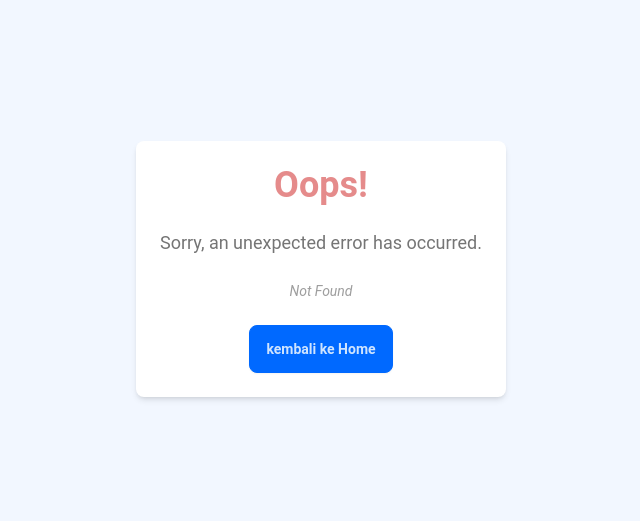
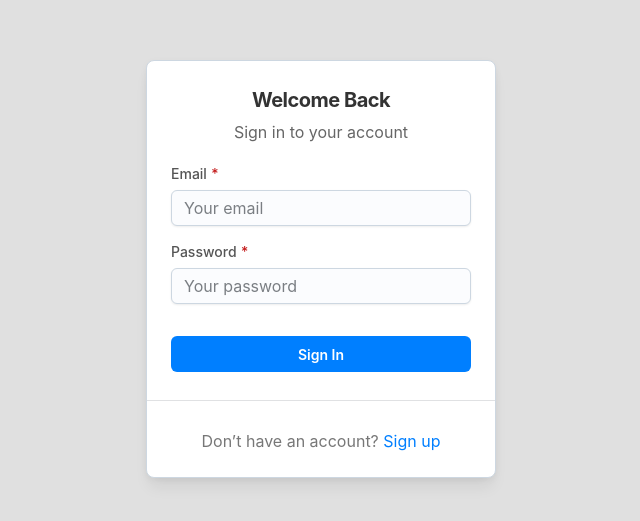
Before and after one commit to fauzyDev/Frontend-Web-album, a React (Vite) app: page /login in a window 1280 px wide. Before the commit this address had no page. Shown: the part 131-652 px from the top of the page, without its empty margins (319-959 px from the left). Built offline with nearby package versions, Linux system fonts and the light colour scheme.

Commit message:
code update

```diff
--- /dev/null
+++ b/src/Login/page.tsx
@@ -0,0 +1,100 @@
+import * as React from 'react';
+import { CssVarsProvider } from '@mui/joy/styles';
+import CssBaseline from '@mui/joy/CssBaseline';
+import Box from '@mui/joy/Box';
+import Button from '@mui/joy/Button';
+import Divider from '@mui/joy/Divider';
+import FormControl from '@mui/joy/FormControl';
+import FormLabel from '@mui/joy/FormLabel';
+import Input from '@mui/joy/Input';
+import Typography from '@mui/joy/Typography';
+import Link from '@mui/joy/Link';
+import Card from '@mui/joy/Card';
+import CardContent from '@mui/joy/CardContent';
+import CardActions from '@mui/joy/CardActions';
+
+interface FormElements extends HTMLFormControlsCollection {
+  email: HTMLInputElement;
+  password: HTMLInputElement;
+}
+interface SignInFormElement extends HTMLFormElement {
+  readonly elements: FormElements;
+}
+
+export default function Login() {
+  const handleSubmit = (event: React.FormEvent<SignInFormElement>) => {
+    event.preventDefault();
+    const formElements = event.currentTarget.elements;
+    const data = {
+      email: formElements.email.value,
+      password: formElements.password.value,
+    };
+    alert(JSON.stringify(data, null, 2));
+  };
+
+  return (
+    <CssVarsProvider>
+      <CssBaseline />
+      <Box
+        sx={{
+          minHeight: '100vh',
+          display: 'flex',
+          justifyContent: 'center',
+          alignItems: 'center',
+          backgroundColor: '#e0e0e0', // Latar belakang abu-abu yang lebih lembut
+          padding: 2,
+        }}
+      >
+        <Card
+          variant="outlined"
+          sx={{
+            width: 350,
+            padding: 3,
+            boxShadow: 'lg',
+            borderRadius: 'md',
+            backgroundColor: '#ffffff', // Warna putih untuk kontras dengan latar belakang abu-abu
+          }}
+        >
+          <CardContent>
+            <Typography level="h4" sx={{ fontWeight: 'bold', textAlign: 'center', color: '#333' }}>
+              Welcome Back
+            </Typography>
+            <Typography level="inherit" sx={{ textAlign: 'center', mb: 2, color: '#666' }}>
+              Sign in to your account
+            </Typography>
+            <Box
+              component="form"
+              onSubmit={handleSubmit}
+              sx={{
+                display: 'flex',
+                flexDirection: 'column',
+                gap: 2,
+              }}
+            >
+              <FormControl required>
+                <FormLabel sx={{ color: '#555' }}>Email</FormLabel>
+                <Input type="email" name="email" placeholder="Your email" />
+              </FormControl>
+              <FormControl required>
+                <FormLabel sx={{ color: '#555' }}>Password</FormLabel>
+                <Input type="password" name="password" placeholder="Your password" />
+              </FormControl>
+              <Button type="submit" sx={{ mt: 2, backgroundColor: '#007FFF', color: '#fff', '&:hover': { backgroundColor: '#0059B2' } }}>
+                Sign In
+              </Button>
+            </Box>
+          </CardContent>
+          <Divider sx={{ my: 2, borderColor: '#ddd' }} />
+          <CardActions sx={{ justifyContent: 'center' }}>
+            <Typography level="inherit" sx={{ color: '#777' }}>
+              Don’t have an account?{' '}
+              <Link href="#" underline="hover" sx={{ color: '#007FFF' }}>
+                Sign up
+              </Link>
+            </Typography>
+          </CardActions>
+        </Card>
+      </Box>
+    </CssVarsProvider>
+  );
+}
--- a/src/components/Dashboard/components/Tables.jsx
+++ b/src/components/Dashboard/components/Tables.jsx
@@ -1,7 +1,6 @@
 import Card from '@mui/joy/Card';
 import Table from '@mui/joy/Table';
 import Button from '@mui/joy/Button';
-
 
 const Tables = () => {
   return (
--- a/src/main.jsx
+++ b/src/main.jsx
@@ -9,12 +9,17 @@ import { ThemeProvider } from "@material-tailwind/react";
 import ErrorPage from "./error-page";
 import Page from "./pages/Dashboard/page"
 import Upload from "./pages/Dashboard/Upload";
+import Login from "./Login/page";
 
 const router = createBrowserRouter([
     {
       path: "/",
       element: <App/>,
       errorElement: <ErrorPage/>
+    },
+    {
+      path: "/login",
+      element: <Login/>
     },
     {
       path: "/pages/dashboard",
--- a/src/pages/Kategori/Kategori.jsx
+++ /dev/null
@@ -1,9 +0,0 @@
-const Kategori = () => {
-    return (
-        <div>
-            Halaman Kategori hello
-        </div>
-    );
-}
-
-export default Kategori;
```
